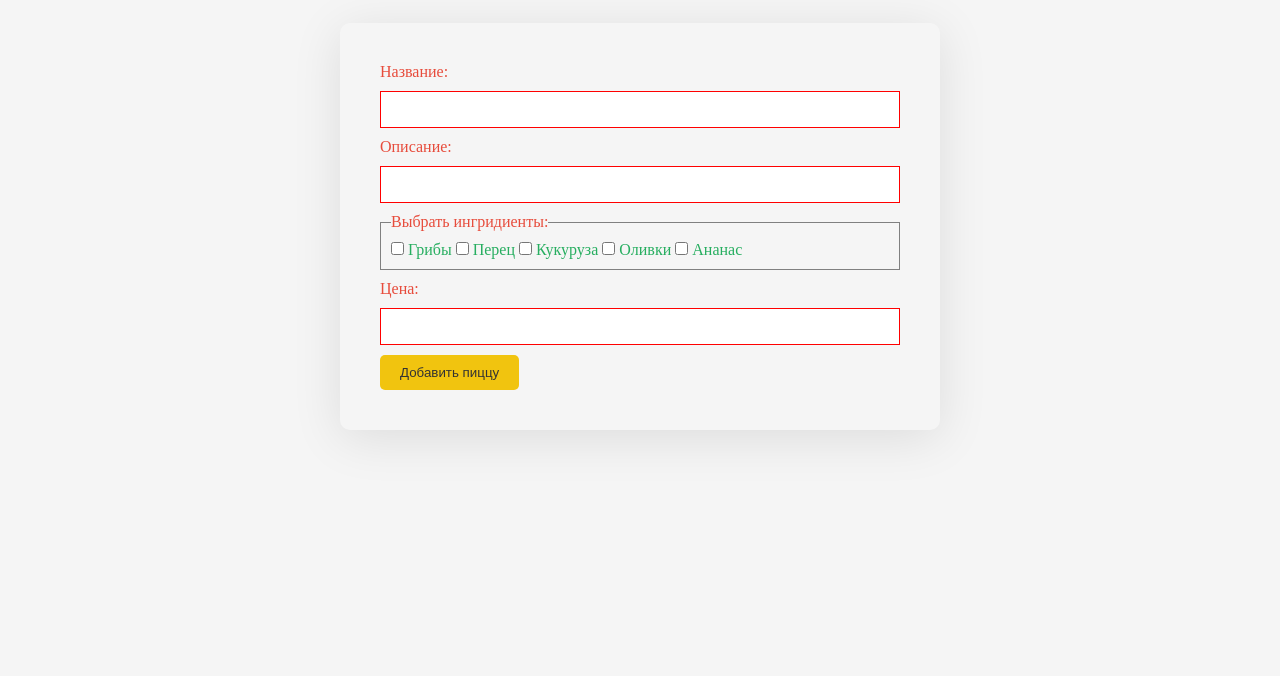
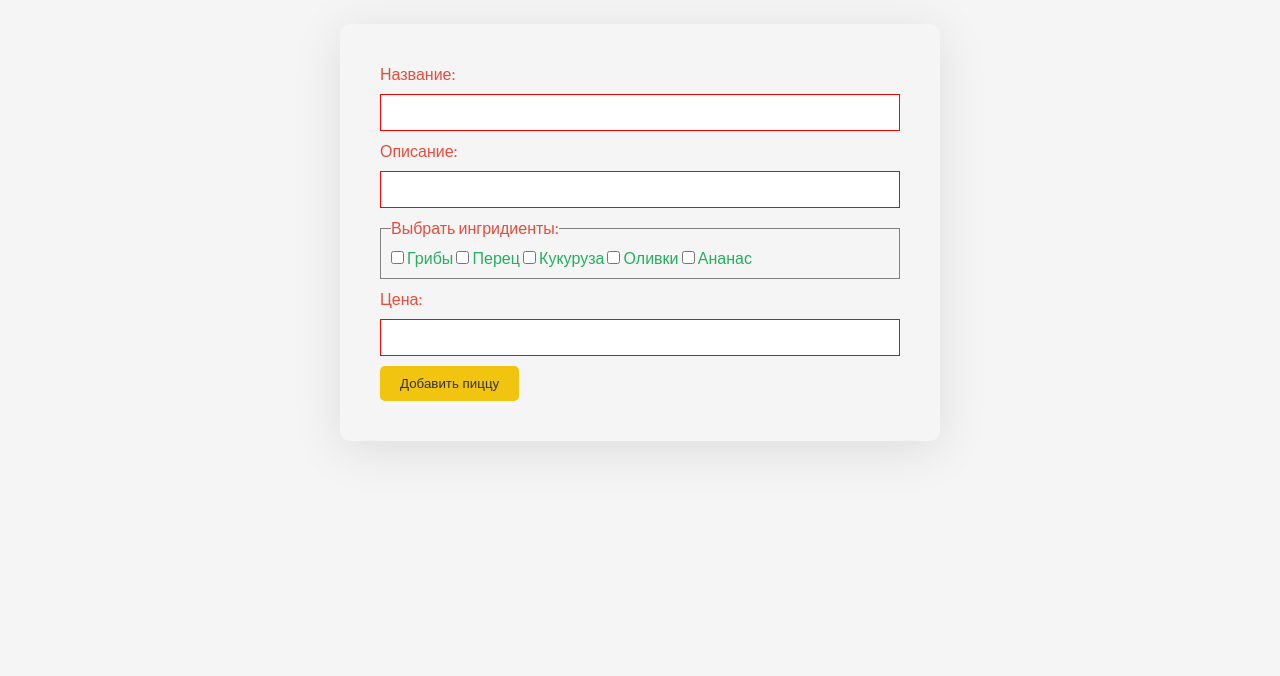
Before and after one commit to israpilovaevgeniia/Pizza-empire, a plain HTML site: page src/create.html in a window 1280 px wide. Shown: the part 124-800 px from the top of the page. Drawn offline with Linux system fonts and the light colour scheme.

Commit message:
connected fonts

```diff
--- a/src/create.html
+++ b/src/create.html
@@ -3,8 +3,11 @@
 <head>
     <meta charset="UTF-8">
     <meta name="viewport" content="width=device-width, initial-scale=1.0">
+    <link rel="preconnect" href="https://fonts.googleapis.com">
+    <link rel="preconnect" href="https://fonts.gstatic.com" crossorigin>
+    <link href="https://fonts.googleapis.com/css2?family=Lato:ital,wght@0,100;0,300;0,400;0,700;0,900;1,100;1,300;1,400;1,700;1,900&display=swap" rel="stylesheet">
+    <link rel="stylesheet" href="./styles/index.css">
     <title>Империя пиццы</title>
-    <link rel="stylesheet" href="./styles/index.css">
 </head>
 <body>
     <header>
--- a/src/styles/index.css
+++ b/src/styles/index.css
@@ -17,6 +17,7 @@
 body {
     background-color: var(--background);
     margin: 20px;
+    font-family: "Lato", sans-serif;
 }
 
 header,
```
Also changed, not shown: src/index.html (+4 -1 lines).
